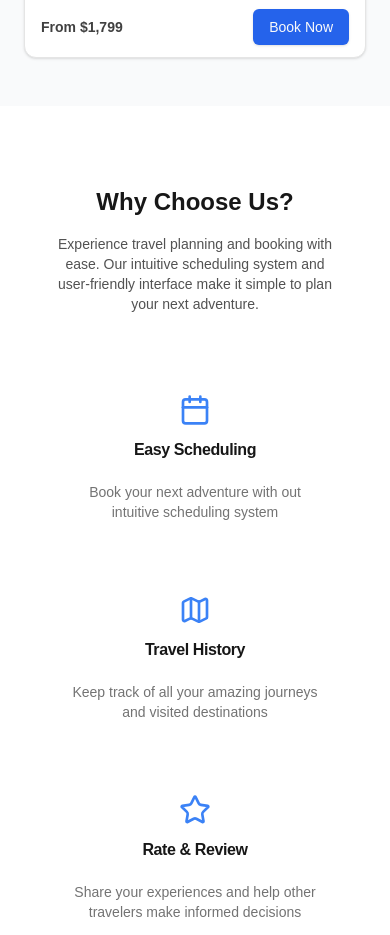
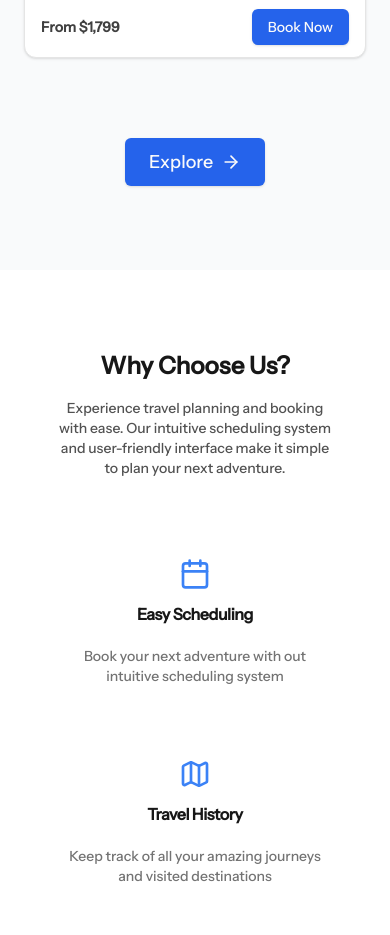
Before and after one commit to Charlesss-0/skyline-adventures, a Next.js app: page / in a window 390 px wide. Shown: the part 2400-3335 px from the top of the page. Built offline with nearby package versions, Linux system fonts and the light colour scheme.

Commit message:
Refactor font imports and update layout to use Instrument Sans
- Add navigation button in Featured Destinations

```diff
--- a/src/app/fonts/index.ts
+++ b/src/app/fonts/index.ts
@@ -1,20 +1,4 @@
-import { Geist, Geist_Mono, Instrument_Sans } from 'next/font/google'
-
-export const geistSans = Geist({
-	variable: '--font-geist-sans',
-	subsets: ['latin'],
-	style: 'normal',
-	display: 'swap',
-	fallback: ['sans-serif'],
-})
-
-export const geistMono = Geist_Mono({
-	variable: '--font-geist-mono',
-	subsets: ['latin'],
-	style: 'normal',
-	display: 'swap',
-	fallback: ['monospace'],
-})
+import { Instrument_Sans } from 'next/font/google'
 
 export const instrumentSans = Instrument_Sans({
 	variable: '--font-instrument-sans',
--- a/src/app/layout.tsx
+++ b/src/app/layout.tsx
@@ -1,9 +1,8 @@
 import './globals.css'
-
-import { geistMono, geistSans, instrumentSans } from './fonts'
 
 import MainHeader from '@/components/main-header'
 import type { Metadata } from 'next'
+import { instrumentSans } from './fonts'
 
 export const metadata: Metadata = {
 	title: 'Skyline Adventures',
@@ -15,10 +14,7 @@ export default function RootLayout({
 	children,
 }: Readonly<{ children: React.ReactNode }>): React.ReactNode {
 	return (
-		<html
-			lang="en"
-			className={`${geistSans.variable} ${geistMono.variable} ${instrumentSans.variable} antialiased`}
-		>
+		<html lang="en" className={`${instrumentSans.variable} antialiased`}>
 			<body className="font-instrument-sans bg-gray-50 text-neutral-900">
 				<MainHeader />
 				{children}
--- a/src/components/featured-destinations.tsx
+++ b/src/components/featured-destinations.tsx
@@ -1,8 +1,11 @@
+'use client'
+
+import { ArrowRight, MapPin, Star } from 'lucide-react'
 import { Card, CardContent, CardDescription, CardFooter, CardHeader, CardTitle } from './ui/card'
-import { MapPin, Star } from 'lucide-react'
 
 import { Button } from './ui/button'
 import Image from 'next/image'
+import { useRouter } from 'next/navigation'
 
 const DESTINATIONS = [
 	{
@@ -35,6 +38,8 @@ const DESTINATIONS = [
 ] as const
 
 export default function FeaturedDestinations(): React.ReactNode {
+	const router = useRouter()
+
 	return (
 		<div id="destinations" className="px-6 py-12 md:py-20 md:px-14">
 			<div className="mb-12 space-y-2 text-center">
@@ -90,6 +95,18 @@ export default function FeaturedDestinations(): React.ReactNode {
 					</Card>
 				))}
 			</div>
+
+			<div className="mt-20 mb-9 md:mb-0 flex justify-center">
+				<Button
+					className="gap-2 px-6 py-2 group"
+					size="lg"
+					onClick={() => router.push('/destinations')}
+				>
+					<span className="font-medium text-lg">Explore</span>
+
+					<ArrowRight className="w-5 h-5 transition-all duration-300 ease-in-out md:w-6 md:h-6 group-hover:translate-x-1" />
+				</Button>
+			</div>
 		</div>
 	)
 }
--- a/src/components/main-header.tsx
+++ b/src/components/main-header.tsx
@@ -19,7 +19,7 @@ const links = [
 		btnVariant: 'ghost',
 	},
 	{
-		name: 'About Us',
+		name: 'About',
 		href: '/about',
 		btnVariant: 'ghost',
 	},
--- a/tailwind.config.ts
+++ b/tailwind.config.ts
@@ -10,9 +10,7 @@ export default {
 	theme: {
 		extend: {
 			fontFamily: {
-				'geist-sans': ['--font-geist-sans', 'sans-serif'],
-				'geist-mono': ['--font-geist-mono', 'monospace'],
-				'instrument-sans': ['--font-instrument-sans', 'sans-serif'],
+				'instrument-sans': ['var(--font-instrument-sans)', 'sans-serif'],
 			},
 		},
 	},
```
